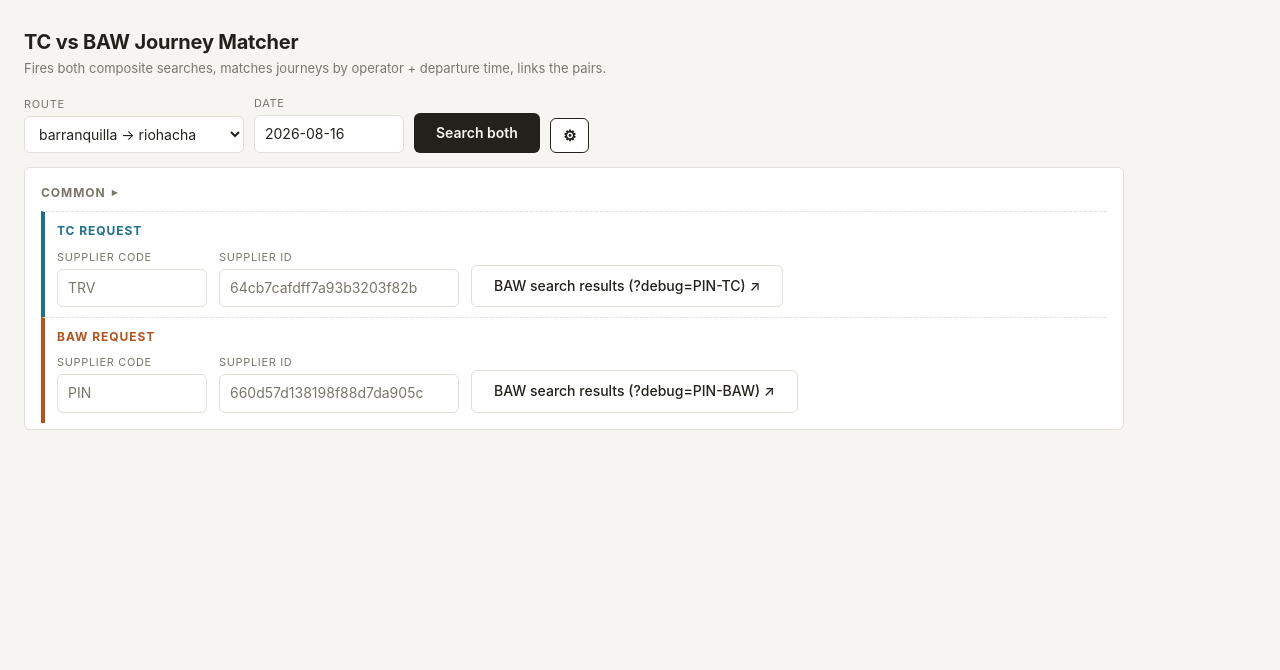
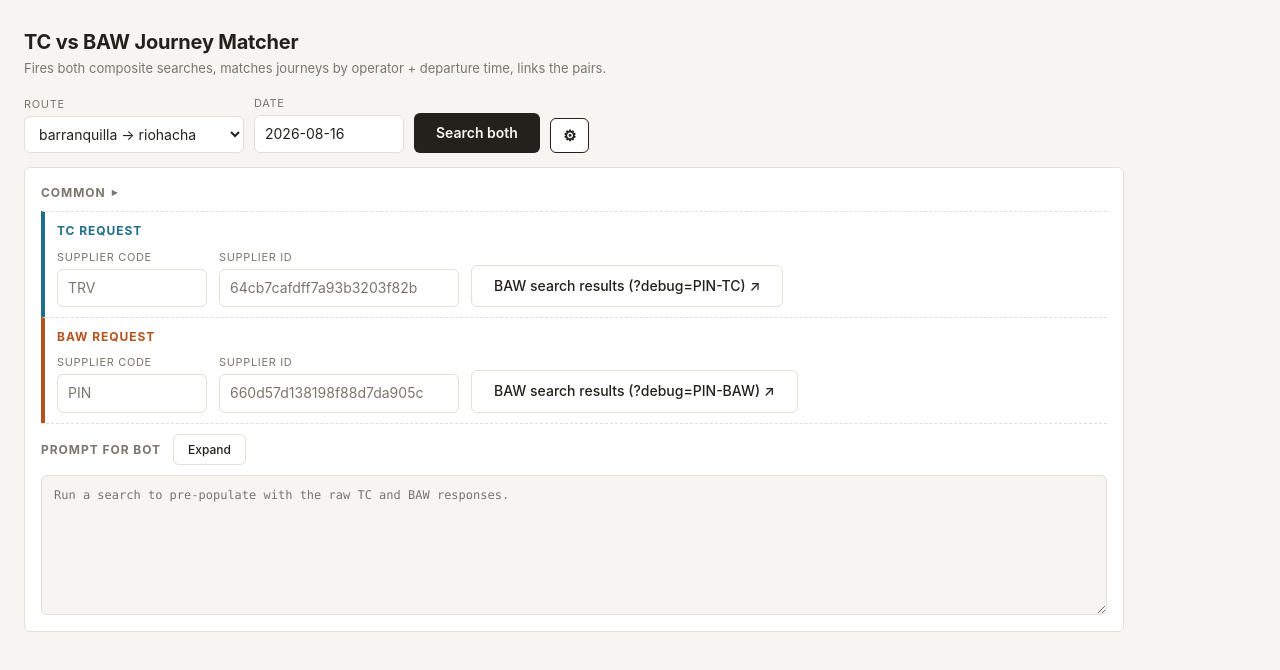
Before and after one commit to iliran11/compare-journeys-supplyless, a Next.js app: page / in a window 1280 px wide. Both pictures are taken after a click on the button "Request configuration". Shown: the top 670 px of the page. Built offline with nearby package versions, Linux system fonts and the light colour scheme.

Commit message:
🤖 Prompt-for-bot textarea — raw TC/BAW responses, expandable to fullscreen
Co-Authored-By: Claude Fable 5 <noreply@anthropic.com>

```diff
--- a/app/globals.css
+++ b/app/globals.css
@@ -82,6 +82,51 @@ button:disabled {
 button:focus-visible {
   outline: 2px solid var(--tc);
   outline-offset: 2px;
+}
+.prompt-head {
+  display: flex;
+  align-items: center;
+  gap: 12px;
+  margin-bottom: 10px;
+}
+.prompt-head .config-title {
+  margin-bottom: 0;
+}
+.prompt-head button {
+  padding: 6px 14px;
+  font-size: 12px;
+}
+.prompt-area {
+  display: block;
+  width: 100%;
+  min-height: 140px;
+  max-height: 60vh;
+  resize: vertical;
+  background: var(--bg);
+  color: var(--ink);
+  border: 1px solid var(--line);
+  border-radius: 6px;
+  padding: 10px 12px;
+  font: 12px/1.5 ui-monospace, SFMono-Regular, Menlo, monospace;
+}
+.prompt-area.expanded {
+  position: fixed;
+  inset: 24px;
+  width: auto;
+  max-height: none;
+  min-height: 0;
+  resize: none;
+  z-index: 100;
+  background: var(--panel);
+  box-shadow: 0 8px 40px rgba(0, 0, 0, 0.35);
+}
+.prompt-close {
+  position: fixed;
+  top: 34px;
+  right: 44px;
+  z-index: 101;
+  padding: 7px 14px;
+  font-size: 12px;
 }
 .openlink {
   align-self: flex-end;
--- a/app/page.js
+++ b/app/page.js
@@ -50,6 +50,8 @@ export default function Page() {
   const [result, setResult] = useState(null);
   const [showConfig, setShowConfig] = useState(false);
   const [showCommon, setShowCommon] = useState(false);
+  const [botPrompt, setBotPrompt] = useState('');
+  const [promptExpanded, setPromptExpanded] = useState(false);
 
   const config = {
     tcCode: 'TRV',
@@ -144,6 +146,11 @@ export default function Page() {
       });
       if (!res.ok) throw new Error('search API returned ' + res.status);
       const data = await res.json();
+
+      setBotPrompt(
+        '#RAW RESULTS FROM TC\n' + JSON.stringify(data.tc, null, 2) +
+        '\n\n#RAW RESULTS FROM BAW\n' + JSON.stringify(data.baw, null, 2)
+      );
 
       const tcRows = flatten(data.tc);
       const bawRows = flatten(data.baw);
@@ -278,6 +285,25 @@ export default function Page() {
               </div>
             </div>
           </div>
+
+          <div className="config-section">
+            <div className="prompt-head">
+              <div className="config-title">Prompt for bot</div>
+              <button className="secondary" onClick={() => setPromptExpanded(!promptExpanded)}>
+                {promptExpanded ? 'Collapse' : 'Expand'}
+              </button>
+            </div>
+            <textarea
+              className={'prompt-area' + (promptExpanded ? ' expanded' : '')}
+              value={botPrompt}
+              onChange={(e) => setBotPrompt(e.target.value)}
+              onKeyDown={(e) => { if (e.key === 'Escape') setPromptExpanded(false); }}
+              placeholder="Run a search to pre-populate with the raw TC and BAW responses."
+            />
+            {promptExpanded && (
+              <button className="prompt-close" onClick={() => setPromptExpanded(false)}>Collapse ✕</button>
+            )}
+          </div>
         </div>
       )}
 
```
